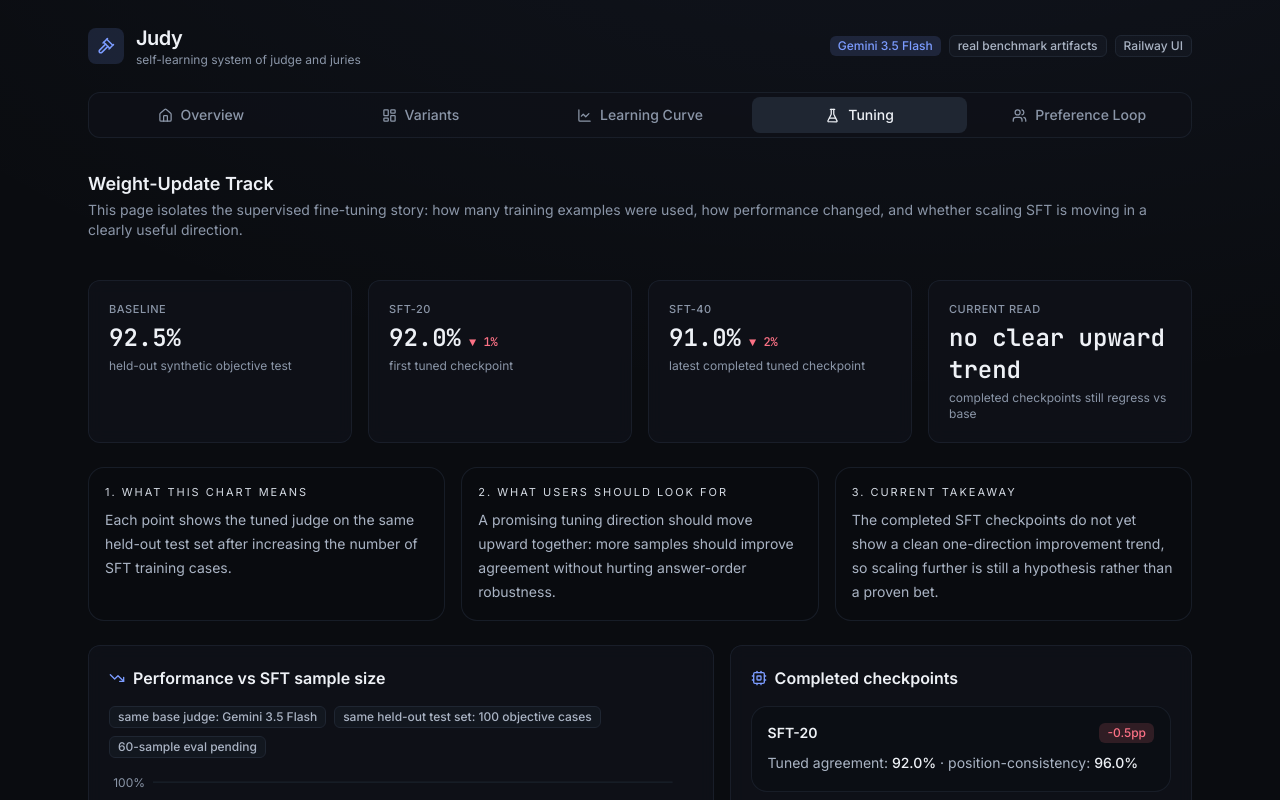
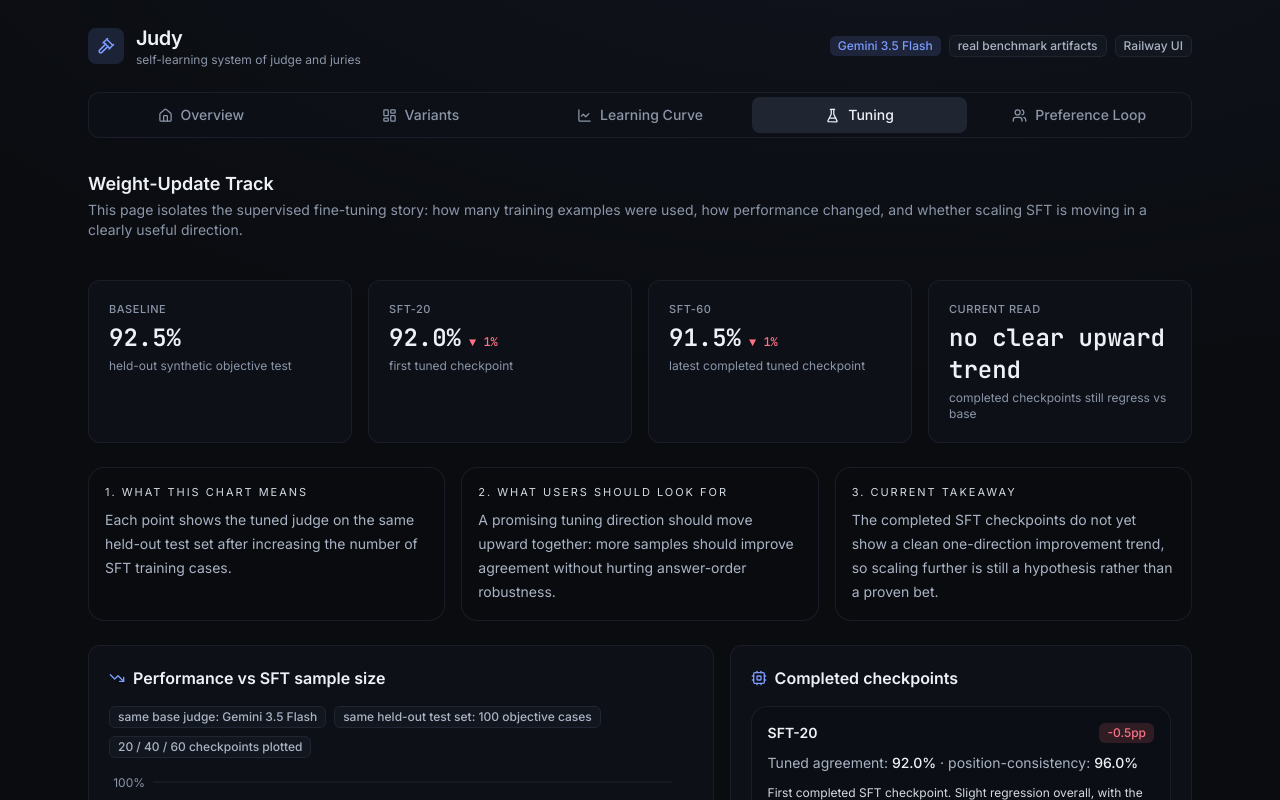
Before and after one commit to varshini2305/judy, a React (Vite) app in the folder ui/: page / in a window 1280 px wide. Both pictures are taken after a click on the button "Tuning". Shown: the top 800 px of the page. Built offline with nearby package versions, Linux system fonts and the light colour scheme; the HTML template or start-up script is replaced by a standard one.

Commit message:
feat(ui): clarify tuning trend and jury positioning

```diff
--- /dev/null
+++ b/ui/public/sft/judy_sft_trend.json
@@ -0,0 +1,38 @@
+[
+  {
+    "sampleSize": 20,
+    "label": "SFT-20",
+    "status": "completed",
+    "baseAgreement": 92.5,
+    "tunedAgreement": 92.0,
+    "agreementDeltaPp": -0.5,
+    "basePositionConsistency": 99.0,
+    "tunedPositionConsistency": 96.0,
+    "positionConsistencyDeltaPp": -3.0,
+    "notes": "First completed SFT checkpoint. Slight regression overall, with the biggest robustness drop among the completed runs."
+  },
+  {
+    "sampleSize": 40,
+    "label": "SFT-40",
+    "status": "completed",
+    "baseAgreement": 92.5,
+    "tunedAgreement": 91.0,
+    "agreementDeltaPp": -1.5,
+    "basePositionConsistency": 99.0,
+    "tunedPositionConsistency": 98.0,
+    "positionConsistencyDeltaPp": -1.0,
+    "notes": "Clearer agreement regression than SFT-20, though answer-order robustness partially recovered."
+  },
+  {
+    "sampleSize": 60,
+    "label": "SFT-60",
+    "status": "completed",
+    "baseAgreement": 92.5,
+    "tunedAgreement": 91.5,
+    "agreementDeltaPp": -1.0,
+    "basePositionConsistency": 99.0,
+    "tunedPositionConsistency": 99.0,
+    "positionConsistencyDeltaPp": 0.0,
+    "notes": "Partial agreement recovery relative to SFT-40, but still below the untuned base judge."
+  }
+]
--- a/ui/src/App.tsx
+++ b/ui/src/App.tsx
@@ -13,7 +13,7 @@ import PreferenceLoop from "./components/PreferenceLoop";
 import VariantDashboard from "./components/VariantDashboard";
 import TuningTrack from "./components/TuningTrack";
 import { Badge } from "./components/ui";
-import type { ExperimentData, SftEvalData, SftEvalRun } from "./types";
+import type { ExperimentData, SftEvalData, SftEvalRun, SftTrendPoint } from "./types";
 
 const TABS = [
   { id: "home", label: "Overview", icon: Home },
@@ -29,6 +29,7 @@ export default function App() {
   const [tab, setTab] = useState<TabId>("home");
   const [experiments, setExperiments] = useState<ExperimentData | null>(null);
   const [sftRuns, setSftRuns] = useState<SftEvalRun[] | null>(null);
+  const [sftTrend, setSftTrend] = useState<SftTrendPoint[] | null>(null);
   const [error, setError] = useState<string | null>(null);
 
   useEffect(() => {
@@ -36,20 +37,22 @@ export default function App() {
 
     async function load() {
       try {
-        const [experimentsResponse, sft20Response, sft40Response] = await Promise.all([
+        const [experimentsResponse, sft20Response, sft40Response, sftTrendResponse] = await Promise.all([
           fetch("/experiments.json"),
           fetch("/sft/judy_sft_v20_eval.json"),
           fetch("/sft/judy_sft_v40_eval.json"),
+          fetch("/sft/judy_sft_trend.json"),
         ]);
 
-        if (!experimentsResponse.ok || !sft20Response.ok || !sft40Response.ok) {
+        if (!experimentsResponse.ok || !sft20Response.ok || !sft40Response.ok || !sftTrendResponse.ok) {
           throw new Error("Failed to load UI experiment artifacts.");
         }
 
-        const [experimentsJson, sft20Json, sft40Json] = await Promise.all([
+        const [experimentsJson, sft20Json, sft40Json, sftTrendJson] = await Promise.all([
           experimentsResponse.json() as Promise<ExperimentData>,
           sft20Response.json() as Promise<SftEvalData>,
           sft40Response.json() as Promise<SftEvalData>,
+          sftTrendResponse.json() as Promise<SftTrendPoint[]>,
         ]);
 
         if (!cancelled) {
@@ -59,6 +62,7 @@ export default function App() {
             { sampleSize: 40, label: "SFT-40", status: "completed", eval: sft40Json },
             { sampleSize: 60, label: "SFT-60", status: "pending" },
           ]);
+          setSftTrend(sftTrendJson);
         }
       } catch (loadError) {
         if (!cancelled) {
@@ -74,7 +78,7 @@ export default function App() {
     };
   }, []);
 
-  const ready = experiments && sftRuns;
+  const ready = experiments && sftRuns && sftTrend;
 
   return (
     <div className="mx-auto flex min-h-screen max-w-6xl flex-col px-6 py-6">
@@ -132,7 +136,7 @@ export default function App() {
             )}
             {tab === "variants" && <VariantDashboard experiments={experiments} />}
             {tab === "curve" && <LearningCurve />}
-            {tab === "tuning" && <TuningTrack sftRuns={sftRuns} />}
+            {tab === "tuning" && <TuningTrack sftRuns={sftRuns} sftTrend={sftTrend} />}
             {tab === "preference" && <PreferenceLoop />}
           </>
         )}
--- a/ui/src/components/TuningTrack.tsx
+++ b/ui/src/components/TuningTrack.tsx
@@ -10,17 +10,22 @@ import {
   YAxis,
 } from "recharts";
 import { AlertTriangle, Cpu, FlaskConical, TrendingDown } from "lucide-react";
-import type { SftEvalData, SftEvalRun } from "../types";
+import type { SftEvalData, SftEvalRun, SftTrendPoint } from "../types";
 import { Badge, MetricCard, SectionTitle, pct } from "./ui";
 
 function formatDelta(value: number) {
   return `${value > 0 ? "+" : ""}${value.toFixed(1)}pp`;
 }
 
-export default function TuningTrack({ sftRuns }: { sftRuns: SftEvalRun[] }) {
+export default function TuningTrack({
+  sftRuns,
+  sftTrend,
+}: {
+  sftRuns: SftEvalRun[];
+  sftTrend: SftTrendPoint[];
+}) {
   const completed = sftRuns.filter((run) => run.status === "completed" && run.eval);
   const primary = completed.find((run) => run.sampleSize === 20)?.eval ?? completed[0]?.eval;
-  const pending = sftRuns.filter((run) => run.status === "pending");
 
   if (!primary) {
     return (
@@ -42,6 +47,9 @@ export default function TuningTrack({ sftRuns }: { sftRuns: SftEvalRun[] }) {
   const mostRecentEval = mostRecent.eval as SftEvalData;
   const mostRecentTuned =
     mostRecentEval.variants.find((variant) => variant.label === "tuned") ?? mostRecentEval.variants[1];
+  const latestTrendPoint = [...sftTrend]
+    .filter((point) => point.tunedAgreement !== null)
+    .sort((a, b) => b.sampleSize - a.sampleSize)[0];
 
   const subsetData = Object.entries(base.per_subset).map(([subset, metrics]) => ({
     subset,
@@ -49,32 +57,21 @@ export default function TuningTrack({ sftRuns }: { sftRuns: SftEvalRun[] }) {
     tuned: +((tuned20.per_subset[subset]?.agreement ?? 0) * 100).toFixed(1),
   }));
 
-  const trendData = sftRuns.map((run) => {
-    if (!run.eval) {
-      return {
-        sampleSize: run.sampleSize,
-        agreement: null,
-        baseAgreement: +(base.overall.agreement * 100).toFixed(1),
-        consistency: null,
-        baseConsistency: +(base.overall.position_consistency * 100).toFixed(1),
-        status: run.status,
-        label: run.label,
-      };
-    }
-    const tuned = run.eval.variants.find((variant) => variant.label === "tuned") ?? run.eval.variants[1];
-    const runBase = run.eval.variants.find((variant) => variant.label === "base") ?? run.eval.variants[0];
-    return {
-      sampleSize: run.sampleSize,
-      agreement: +(tuned.overall.agreement * 100).toFixed(1),
-      baseAgreement: +(runBase.overall.agreement * 100).toFixed(1),
-      consistency: +(tuned.overall.position_consistency * 100).toFixed(1),
-      baseConsistency: +(runBase.overall.position_consistency * 100).toFixed(1),
-      status: run.status,
-      label: run.label,
-    };
-  });
+  const trendData = sftTrend.map((point) => ({
+    sampleSize: point.sampleSize,
+    agreement: point.tunedAgreement,
+    baseAgreement: point.baseAgreement,
+    consistency: point.tunedPositionConsistency,
+    baseConsistency: point.basePositionConsistency,
+    status: point.status,
+    label: point.label,
+    agreementDeltaPp: point.agreementDeltaPp,
+    positionConsistencyDeltaPp: point.positionConsistencyDeltaPp,
+  }));
 
-  const hasPositiveTrend = completed.every((run) => (run.eval?.delta.agreement_pp ?? 0) > 0);
+  const hasPositiveTrend = sftTrend
+    .filter((point) => point.agreementDeltaPp !== null)
+    .every((point) => (point.agreementDeltaPp ?? 0) > 0);
 
   return (
     <div className="flex flex-col gap-6">
@@ -96,9 +93,9 @@ export default function TuningTrack({ sftRuns }: { sftRuns: SftEvalRun[] }) {
           hint="first tuned checkpoint"
         />
         <MetricCard
-          label={mostRecent.label}
-          value={pct(mostRecentTuned.overall.agreement, 1)}
-          delta={mostRecentTuned.overall.agreement - base.overall.agreement}
+          label={latestTrendPoint?.label ?? mostRecent.label}
+          value={latestTrendPoint ? `${latestTrendPoint.tunedAgreement?.toFixed(1)}%` : pct(mostRecentTuned.overall.agreement, 1)}
+          delta={latestTrendPoint ? (latestTrendPoint.tunedAgreement! - latestTrendPoint.baseAgreement) / 100 : (mostRecentTuned.overall.agreement - base.overall.agreement)}
           hint="latest completed tuned checkpoint"
         />
         <MetricCard
@@ -132,7 +129,7 @@ export default function TuningTrack({ sftRuns }: { sftRuns: SftEvalRun[] }) {
           <div className="mb-4 flex flex-wrap gap-2">
             <Badge tone="neutral">same base judge: Gemini 3.5 Flash</Badge>
             <Badge tone="neutral">same held-out test set: 100 objective cases</Badge>
-            <Badge tone="neutral">60-sample eval pending</Badge>
+            <Badge tone="neutral">20 / 40 / 60 checkpoints plotted</Badge>
           </div>
           <div className="h-80">
             <ResponsiveContainer width="100%" height="100%">
@@ -186,7 +183,7 @@ export default function TuningTrack({ sftRuns }: { sftRuns: SftEvalRun[] }) {
             </ResponsiveContainer>
           </div>
           <p className="mt-3 text-sm leading-6 text-fog-300">
-            This is the easiest read of the tuning story: if SFT is helping, the blue line should climb as sample size grows. Right now, the completed points move downward from <span className="font-medium text-fog-100">92.0%</span> at SFT-20 to <span className="font-medium text-fog-100">91.0%</span> at SFT-40, so we do not yet see a simple upward trend to extrapolate from.
+            This is the easiest read of the tuning story: if SFT is helping, the blue line should climb as sample size grows. Right now, it drops from <span className="font-medium text-fog-100">92.0%</span> at SFT-20 to <span className="font-medium text-fog-100">91.0%</span> at SFT-40, then partially recovers to <span className="font-medium text-fog-100">91.5%</span> at SFT-60. That is a visible trend, but not a clean upward one, because all completed checkpoints remain below the untuned base.
           </p>
         </div>
 
@@ -196,35 +193,26 @@ export default function TuningTrack({ sftRuns }: { sftRuns: SftEvalRun[] }) {
             <h3 className="text-base font-semibold text-fog-100">Completed checkpoints</h3>
           </div>
           <div className="space-y-3">
-            {completed.map((run) => {
-              const tuned = run.eval?.variants.find((variant) => variant.label === "tuned") ?? run.eval?.variants[1];
+            {sftTrend.map((point) => {
+              const run = completed.find((item) => item.sampleSize === point.sampleSize);
+              const tuned = run?.eval?.variants.find((variant) => variant.label === "tuned") ?? run?.eval?.variants[1];
               return (
-                <div key={run.sampleSize} className="rounded-2xl border border-ink-600/70 bg-ink-900/35 p-4">
+                <div key={point.sampleSize} className="rounded-2xl border border-ink-600/70 bg-ink-900/35 p-4">
                   <div className="mb-2 flex items-center justify-between">
-                    <div className="text-sm font-semibold text-fog-100">{run.label}</div>
-                    <Badge tone={(run.eval?.delta.agreement_pp ?? 0) >= 0 ? "good" : "bad"}>
-                      {formatDelta(run.eval?.delta.agreement_pp ?? 0)}
+                    <div className="text-sm font-semibold text-fog-100">{point.label}</div>
+                    <Badge tone={point.agreementDeltaPp !== null && point.agreementDeltaPp >= 0 ? "good" : "bad"}>
+                      {point.agreementDeltaPp !== null ? formatDelta(point.agreementDeltaPp) : "pending"}
                     </Badge>
                   </div>
                   <p className="text-sm leading-6 text-fog-300">
-                    Tuned agreement: <span className="font-medium text-fog-100">{tuned ? pct(tuned.overall.agreement, 1) : "n/a"}</span>
+                    Tuned agreement: <span className="font-medium text-fog-100">{point.tunedAgreement !== null ? `${point.tunedAgreement.toFixed(1)}%` : (tuned ? pct(tuned.overall.agreement, 1) : "n/a")}</span>
                     {" · "}
-                    position-consistency: <span className="font-medium text-fog-100">{tuned ? pct(tuned.overall.position_consistency, 1) : "n/a"}</span>
+                    position-consistency: <span className="font-medium text-fog-100">{point.tunedPositionConsistency !== null ? `${point.tunedPositionConsistency.toFixed(1)}%` : (tuned ? pct(tuned.overall.position_consistency, 1) : "n/a")}</span>
                   </p>
+                  {point.notes && <p className="mt-2 text-xs leading-5 text-fog-500">{point.notes}</p>}
                 </div>
               );
             })}
-            {pending.map((run) => (
-              <div key={run.sampleSize} className="rounded-2xl border border-ink-600/70 bg-ink-900/35 p-4">
-                <div className="mb-2 flex items-center justify-between">
-                  <div className="text-sm font-semibold text-fog-100">{run.label}</div>
-                  <Badge tone="accent">pending</Badge>
-                </div>
-                <p className="text-sm leading-6 text-fog-300">
-                  The tuned job succeeded, but the held-out evaluation artifact has not landed in the UI yet.
-                </p>
-              </div>
-            ))}
           </div>
         </div>
       </div>
--- a/ui/src/components/VariantDashboard.tsx
+++ b/ui/src/components/VariantDashboard.tsx
@@ -70,8 +70,8 @@ export default function VariantDashboard({ experiments }: { experiments: Experim
       title: "Judge-jury preference track",
       model: `${experiments.judge_model} + juror personas`,
       benchmark: "Separate subjective benchmarks: creative writing and tweet preference",
-      method: "A central judge models shared quality signals while juror agents try to model individual user taste and disagreement.",
-      result: "Mixed result: creative few-shot jurors reached 65.0% vs 63.3% B0; tweet jurors reached +0.46 mean Spearman, but personalization was limited.",
+      method: "A central judge models shared quality signals while juror agents try to learn where user taste differs. This is most useful when evaluation is subjective and two users can reasonably prefer different answers.",
+      result: "Headline gains were small, but the direction is still promising: the jurors picked up some real user-specific signal. That matters because preference learning and literature on human-feedback modeling both suggest that personalized evaluators can help when subjectivity and user bias make one global judge inconsistent.",
     },
     {
       id: "V5",
```
Also changed, not shown: ui/src/types.ts (+13 -0 lines).
